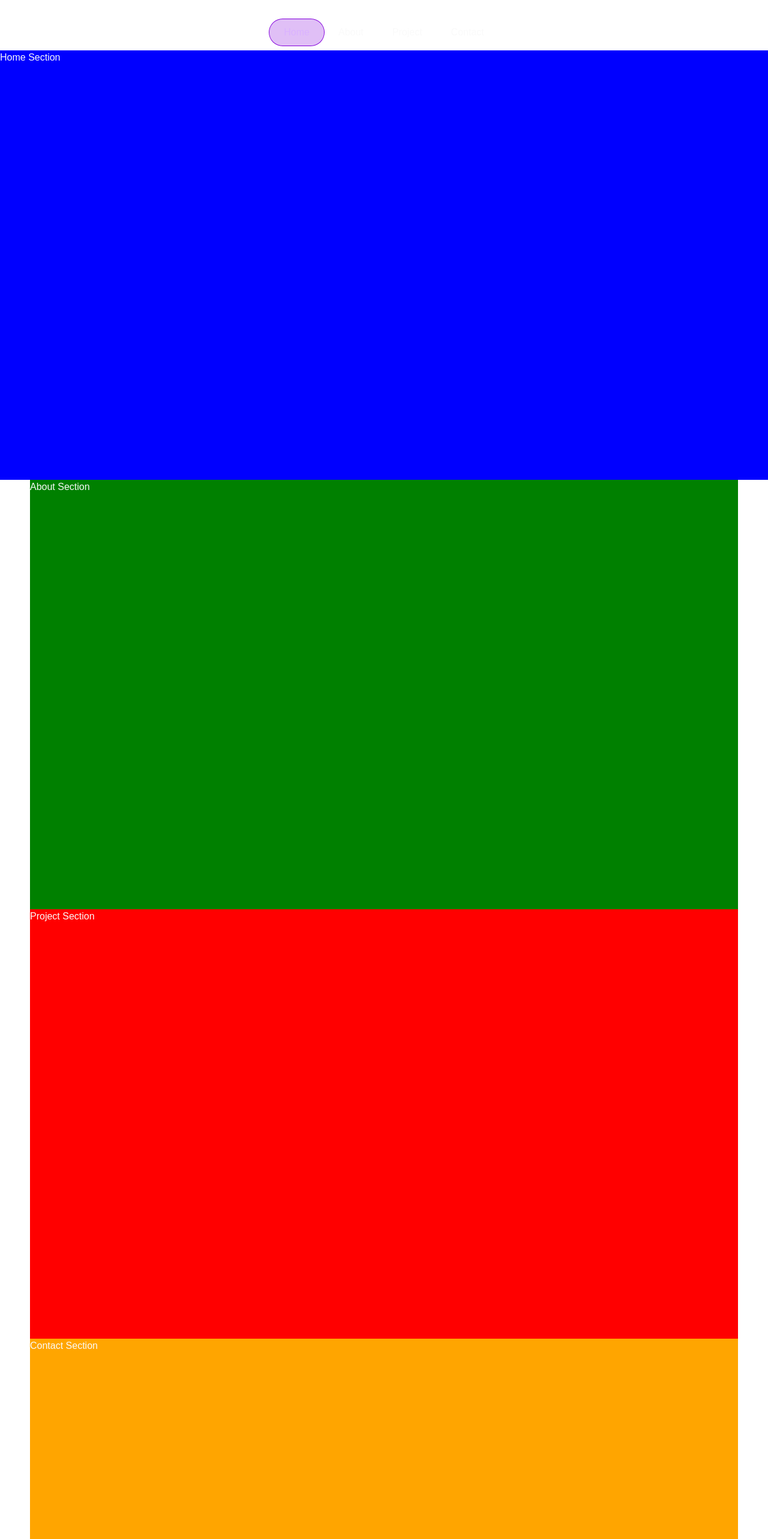
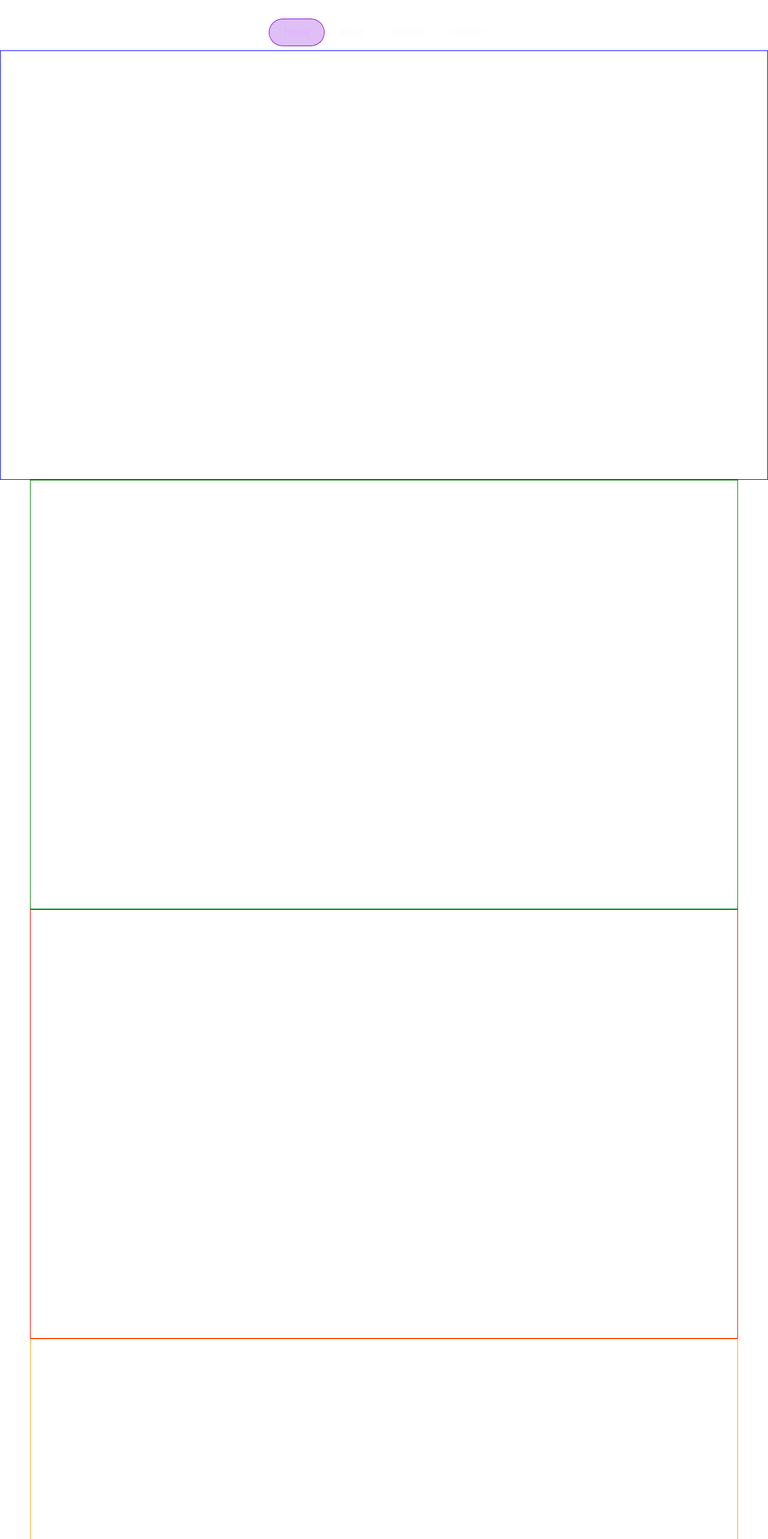
Before and after one commit to p3uj/portfolio, a Next.js app: page / in a window 1280 px wide. Shown: the top 2566 px of the page at 60% size. Built offline with nearby package versions, Linux system fonts and the light colour scheme.

Commit message:
style(about, contact, home, project): remove background color and add color and border for testing

```diff
--- a/app/about/page.module.scss
+++ b/app/about/page.module.scss
@@ -1,5 +1,6 @@
 .about {
   display: flex;
   height: 100%;
-  background-color: green;
+  color: white;
+  border: 1px solid green;
 }
--- a/app/contact/page.module.scss
+++ b/app/contact/page.module.scss
@@ -1,5 +1,6 @@
 .contact {
   display: flex;
   height: 100%;
-  background: orange;
+  color: white;
+  border: 1px solid orange;
 }
--- a/app/home/page.module.scss
+++ b/app/home/page.module.scss
@@ -1,6 +1,6 @@
 .home {
   display: flex;
   height: 100%;
-
-  background: blue;
+  color: white;
+  border: 1px solid blue;
 }
--- a/app/project/page.module.scss
+++ b/app/project/page.module.scss
@@ -1,5 +1,6 @@
 .project {
   display: flex;
   height: 100%;
-  background-color: red;
+  color: white;
+  border: 1px solid red;
 }
```
